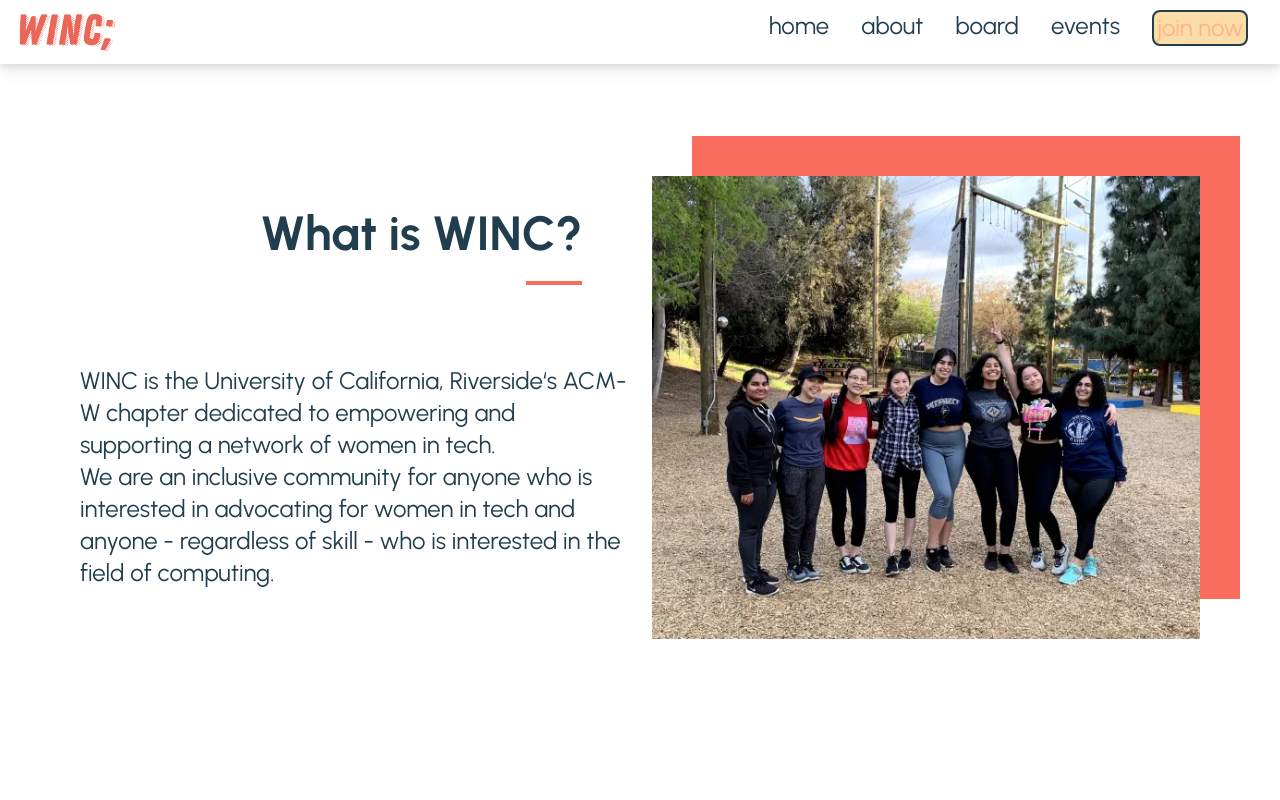
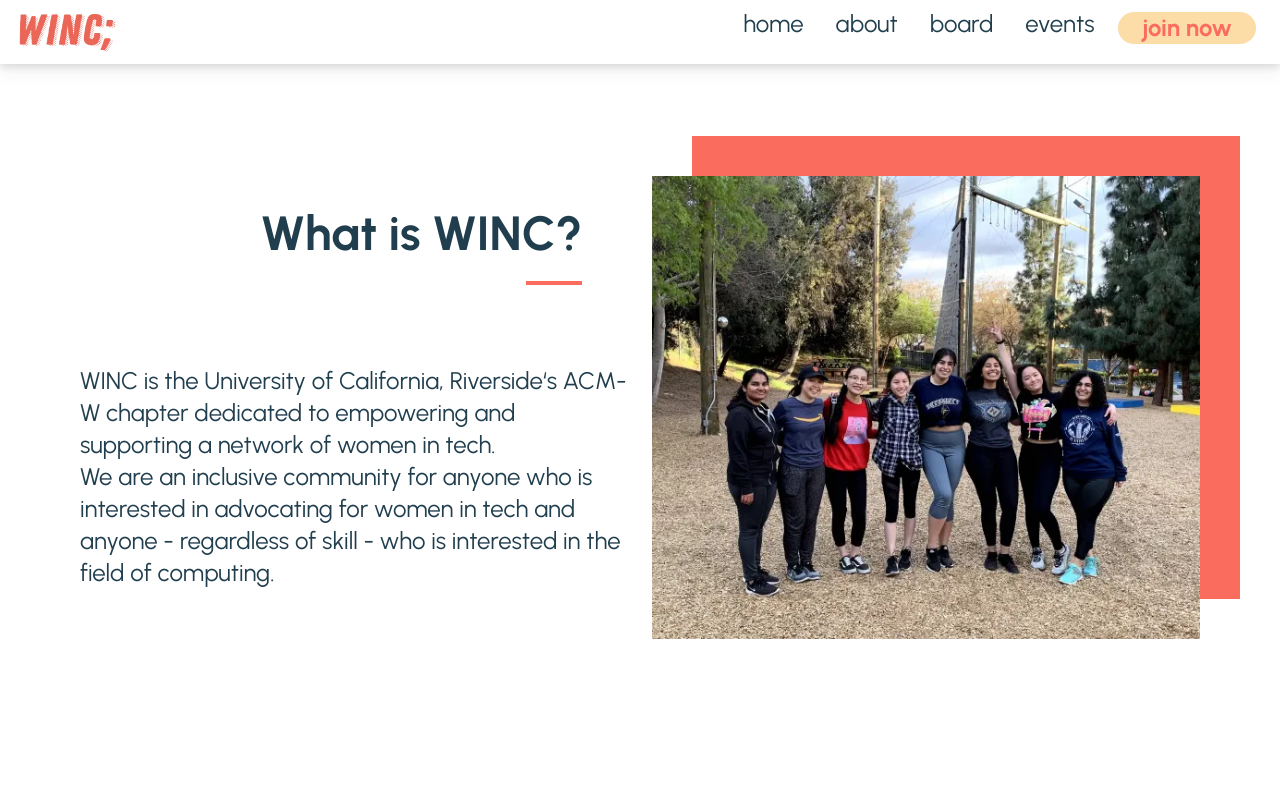
Before and after one commit to acm-ucr/winc-website, a Next.js app: page /about in a window 1280 px wide. Shown: the top 800 px of the page. Built offline with nearby package versions, Linux system fonts and the light colour scheme.

Commit message:
JoinNavButton edit

```diff
--- a/src/components/Button.js
+++ b/src/components/Button.js
@@ -1,11 +1,9 @@
 import React from "react";
 
-const Button = ({ backgroundColor, text, textColor }) => {
+const Button = () => {
   return (
-    <div
-      className={`${backgroundColor} ${textColor} border-2 border-winc-black rounded-lg w-24`}
-    >
-      {text}
+    <div className="bg-winc-yellow text-winc-pink text-2xl font-bold flex justify-center items-center rounded-full min-w-fit px-4 whitespace-nowrap">
+      join now
     </div>
   );
 };
--- a/src/components/Navigation.js
+++ b/src/components/Navigation.js
@@ -64,13 +64,9 @@ const Navigation = () => {
             as={Link}
             eventkey="6"
             href="https://docs.google.com/forms/d/e/1FAIpQLSe5M-kEntAmPHnHNcerN6F8G5eevJs6zQJgEt3X3hcj_eNV3w/viewform"
-            className="mb-0 py-1 px-3 no-underline ml-auto text-2xl whitespace-nowrap bg-winc-white w-full text-center !text-winc-black !font-regular hover:!text-winc-pink hover:cursor-pointer"
+            className="flex justify-center items-ccenter "
           >
-            <Button
-              backgroundColor="bg-winc-yellow"
-              text="join now"
-              textColor="text-winc-orange"
-            />
+            <Button />
           </Nav.Link>
         </Nav>
       </Navbar.Collapse>
--- /dev/null
+++ b/src/components/home/Button.js
@@ -0,0 +1,13 @@
+import React from "react";
+
+const Button = ({ backgroundColor, text, textColor }) => {
+  return (
+    <div
+      className={`${backgroundColor} ${textColor} border-2 border-winc-black rounded-lg w-24`}
+    >
+      {text}
+    </div>
+  );
+};
+
+export default Button;
```
